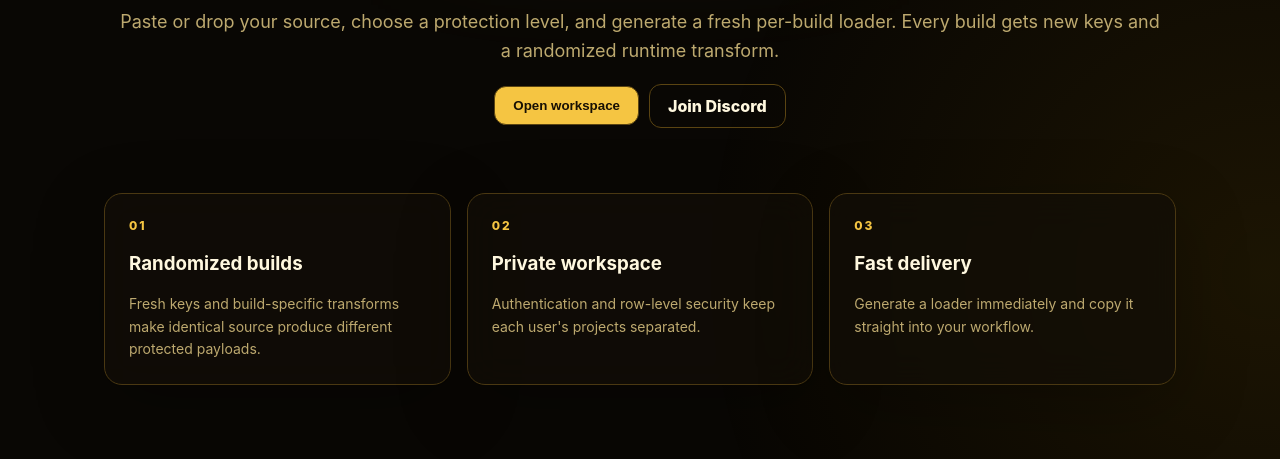
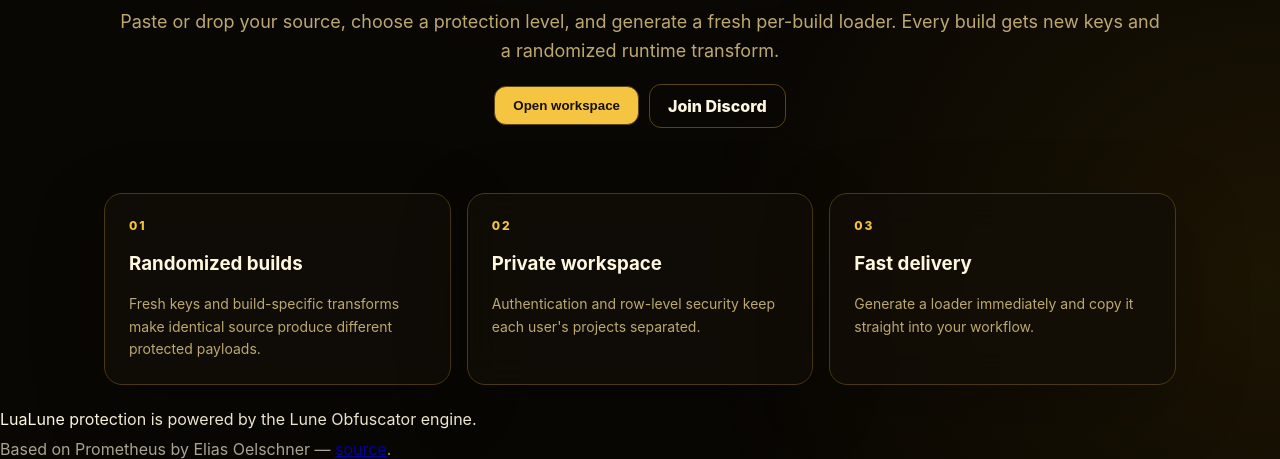
Before and after one commit to kers0nec/luaLune, a website: page index.html in a window 1280 px wide. Shown: the part 462-921 px from the top of the page. Before the commit the page ends 871 px from the top, so only its background shows below. Drawn offline with Linux system fonts and the light colour scheme.

Commit message:
Add full Lune protection profiles and attribution

```diff
--- a/index.html
+++ b/index.html
@@ -31,7 +31,7 @@ label{display:block;color:#bda96f;font-size:13px;margin:14px 0 7px}input,textare
 </div></section>
 
 <section id="dashboard" class="dash hidden"><div class="row between"><div><h2>Dashboard</h2><div class="muted" id="who"></div></div><button class="btn alt" onclick="logout()">Sign out</button></div>
-<div class="grid" style="margin-top:20px"><div class="panel"><div class="eyebrow">Build</div><h3>Create protected script</h3><label>Script name</label><input id="scriptName" placeholder="My script"><label>Luau source</label><textarea id="source" placeholder="-- paste Luau here\nprint("Hello from LuaLune")"></textarea><label>Protection</label><select id="strength" class="select"><option value="strong">Strong — layered randomized transform</option><option value="light">Light — faster build</option></select><div class="muted" style="margin-top:10px;font-size:12px">Tip: keep credentials and server secrets out of scripts. Obfuscation raises analysis cost; it is not encryption.</div><div id="createMsg"></div><button class="btn" style="margin-top:12px" onclick="createScript()">Obfuscate & create</button></div>
+<div class="grid" style="margin-top:20px"><div class="panel"><div class="eyebrow">Build</div><h3>Create protected script</h3><label>Script name</label><input id="scriptName" placeholder="My script"><label>Luau source</label><textarea id="source" placeholder="-- paste Luau here\nprint("Hello from LuaLune")"></textarea><label>Protection</label><select id="strength" class="select"><option value="strong">Strong — maximum built-in protection</option><option value="medium">Medium — balanced protection</option><option value="weak">Weak — lower overhead</option><option value="light">Minify/Light — fastest build</option></select><div class="muted" style="margin-top:10px;font-size:12px">Tip: keep credentials and server secrets out of scripts. Obfuscation raises analysis cost; it is not encryption.</div><div id="createMsg"></div><button class="btn" style="margin-top:12px" onclick="createScript()">Obfuscate & create</button></div>
 <div class="panel"><div class="row between"><h3>Your scripts</h3><button class="btn alt" onclick="loadScripts()">Refresh</button></div><div id="scripts" class="muted">Loading...</div></div></div>
 </section>
 </div>
@@ -56,4 +56,4 @@ async function deleteScript(id){if(!confirm("Delete this script?"))return;await
 async function copyLoader(id){const s=await api("/api/scripts").then(r=>r.json());const x=s.scripts.find(v=>v.id===id);if(x)navigator.clipboard?.writeText('loadstring(game:HttpGet("'+location.origin+'/loader/'+id+'"))()')}
 function esc(s){return String(s).replace(/[&<>"]/g,c=>({"&":"&amp;","<":"&lt;",">":"&gt;",'"':"&quot;"}[c]))}
 boot();
-</script></body></html>
+</script><div class="footer-note">LuaLune protection is powered by the Lune Obfuscator engine.</div><div class="footer-note" style="opacity:.65;margin-top:10px">Based on Prometheus by Elias Oelschner — <a href="https://github.com/prometheus-lua/Prometheus" target="_blank" rel="noreferrer">source</a>.</div></body></html>
```
